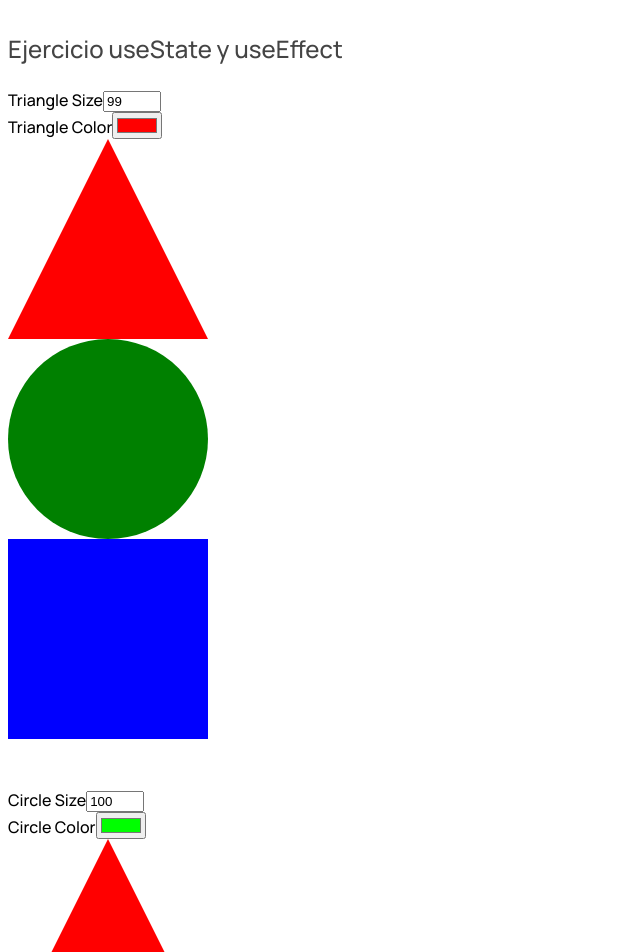
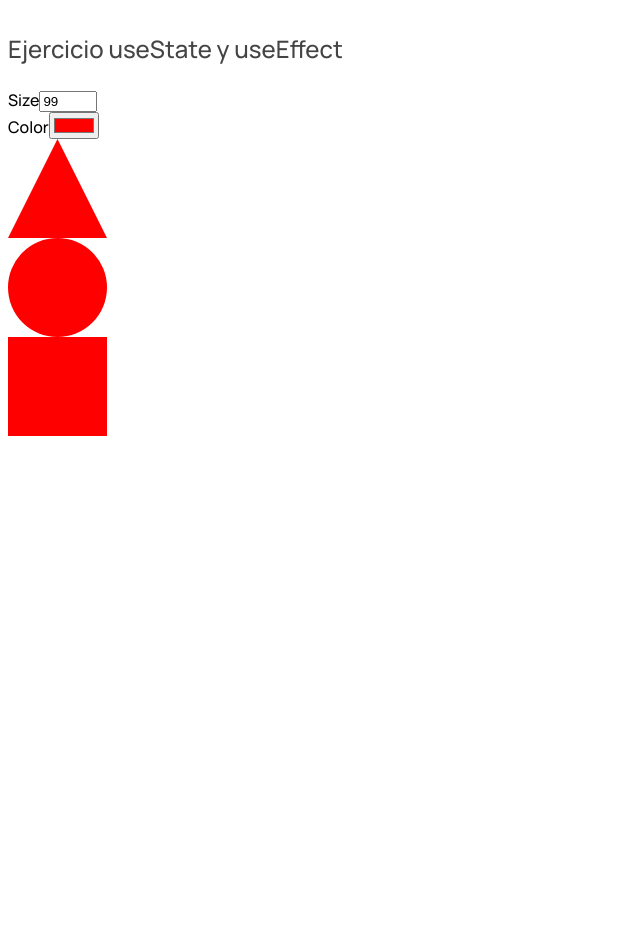
Before and after one commit to eliashz/ReactAvanzado-Modulo2, a React (Vite) app: page / in a window 1280 px wide. Shown: the top 952 px of the page, without its empty margins (0-640 px from the left). After the commit the page ends 800 px from the top, so only its background shows below. Built offline with nearby package versions, Linux system fonts and the light colour scheme.

Commit message:
props figures ok

```diff
--- a/src/App.jsx
+++ b/src/App.jsx
@@ -15,23 +15,8 @@ function App() {
       <Text fontSize={dimensions.xl}>Ejercicio useState y useEffect</Text>
       <div>
         <Selector
-          shape='Triangle'
-          shapeSize={figures.Triangle.size}
-          shapeColor={figures.Triangle.color}
-          setFigures={setFigures}
-          figures={figures}
-        />
-        <Selector
-          shape='Circle'
-          shapeSize={figures.Circle.size}
-          shapeColor={figures.Circle.color}
-          setFigures={setFigures}
-          figures={figures}
-        />
-        <Selector
-          shape='Square'
-          shapeSize={figures.Square.size}
-          shapeColor={figures.Square.color}
+          defaultSize={figures.Triangle.size}
+          defaultColor={figures.Triangle.color}
           setFigures={setFigures}
           figures={figures}
         />
--- a/src/components/atoms/Circle.jsx
+++ b/src/components/atoms/Circle.jsx
@@ -1,17 +1,17 @@
 import React from 'react'
 import PropTypes from 'prop-types'
 
-const Circle = ({ figureSize, figureColor }) => {
+const Circle = ({ size, color }) => {
   return (
-    <svg height='200' width='200'>
-      <circle cx='100' cy='100' r='100' fill='green' />
+    <svg height={size} width={size}>
+      <circle cx={size / 2} cy={size / 2} r={size / 2} fill={color} />
     </svg>
   )
 }
 
 Circle.propTypes = {
-  figureSize: PropTypes.string.isRequired,
-  figureColor: PropTypes.string.isRequired,
+  size: PropTypes.string.isRequired,
+  color: PropTypes.string.isRequired,
 }
 
 export default Circle
--- a/src/components/atoms/Square.jsx
+++ b/src/components/atoms/Square.jsx
@@ -1,17 +1,17 @@
 import React from 'react'
 import PropTypes from 'prop-types'
 
-const Square = ({ figureSize, figureColor }) => {
+const Square = ({ size, color }) => {
   return (
-    <svg width='200' height='200'>
-      <rect width='200' height='200' fill='blue' />
+    <svg width={size} height={size}>
+      <rect width={size} height={size} fill={color} />
     </svg>
   )
 }
 
 Square.propTypes = {
-  figureSize: PropTypes.string.isRequired,
-  figureColor: PropTypes.string.isRequired,
+  size: PropTypes.string.isRequired,
+  color: PropTypes.string.isRequired,
 }
 
 export default Square
--- a/src/components/atoms/Triangle.jsx
+++ b/src/components/atoms/Triangle.jsx
@@ -1,17 +1,17 @@
 import React from 'react'
 import PropTypes from 'prop-types'
 
-const Triangle = ({ figureSize, figureColor }) => {
+const Triangle = ({ size, color }) => {
   return (
-    <svg height='200' width='200'>
-      <path d='M100 0 L0 200 L200 200 Z' fill='red' />
+    <svg height={size} width={size}>
+      <path d={`M${size / 2} 0 L0 ${size} L${size} ${size} Z`} fill={color} />
     </svg>
   )
 }
 
 Triangle.propTypes = {
-  figureSize: PropTypes.string.isRequired,
-  figureColor: PropTypes.string.isRequired,
+  size: PropTypes.string.isRequired,
+  color: PropTypes.string.isRequired,
 }
 
 export default Triangle
--- a/src/components/molecules/Selector.jsx
+++ b/src/components/molecules/Selector.jsx
@@ -3,33 +3,32 @@ import useEqual from '../../hooks/useEqual'
 import { Triangle, Circle, Square, Input, Label } from '../atoms'
 import PropTypes from 'prop-types'
 
-const Selector = ({ shape, shapeSize, shapeColor, setFigures, figures }) => {
-  const [size, setSize] = useState(shapeSize)
-  const [color, setColor] = useState(shapeColor)
+const Selector = ({ defaultSize, defaultColor, setFigures, figures }) => {
+  const [size, setSize] = useState(defaultSize)
+  const [color, setColor] = useState(defaultColor)
 
-  useEqual(setFigures, figures, shape, size, color)
+  //useEqual(setFigures, figures, shape, size, color)
 
   return (
     <div style={{ marginBottom: '50px', display: 'flex', flexDirection: 'column' }}>
       <Label>
-        {shape} Size
+        Size
         <Input type='number' style={{ width: '50px' }} min='1' value={size} setValue={setSize}></Input>
       </Label>
       <Label>
-        {shape} Color
+        Color
         <Input type='color' setValue={setColor} value={color}></Input>
       </Label>
-      <Triangle shapeSize={size} shapeColor={color} />
-      <Circle shapeSize={size} shapeColor={color} />
-      <Square shapeSize={size} shapeColor={color} />
+      <Triangle size={size} color={color} />
+      <Circle size={size} color={color} />
+      <Square size={size} color={color} />
     </div>
   )
 }
 
 Selector.propTypes = {
-  shape: PropTypes.string.isRequired,
-  shapeSize: PropTypes.string.isRequired,
-  shapeColor: PropTypes.string.isRequired,
+  defaultSize: PropTypes.string.isRequired,
+  defaultColor: PropTypes.string.isRequired,
   setFigures: PropTypes.func,
   figures: PropTypes.object,
 }
```
